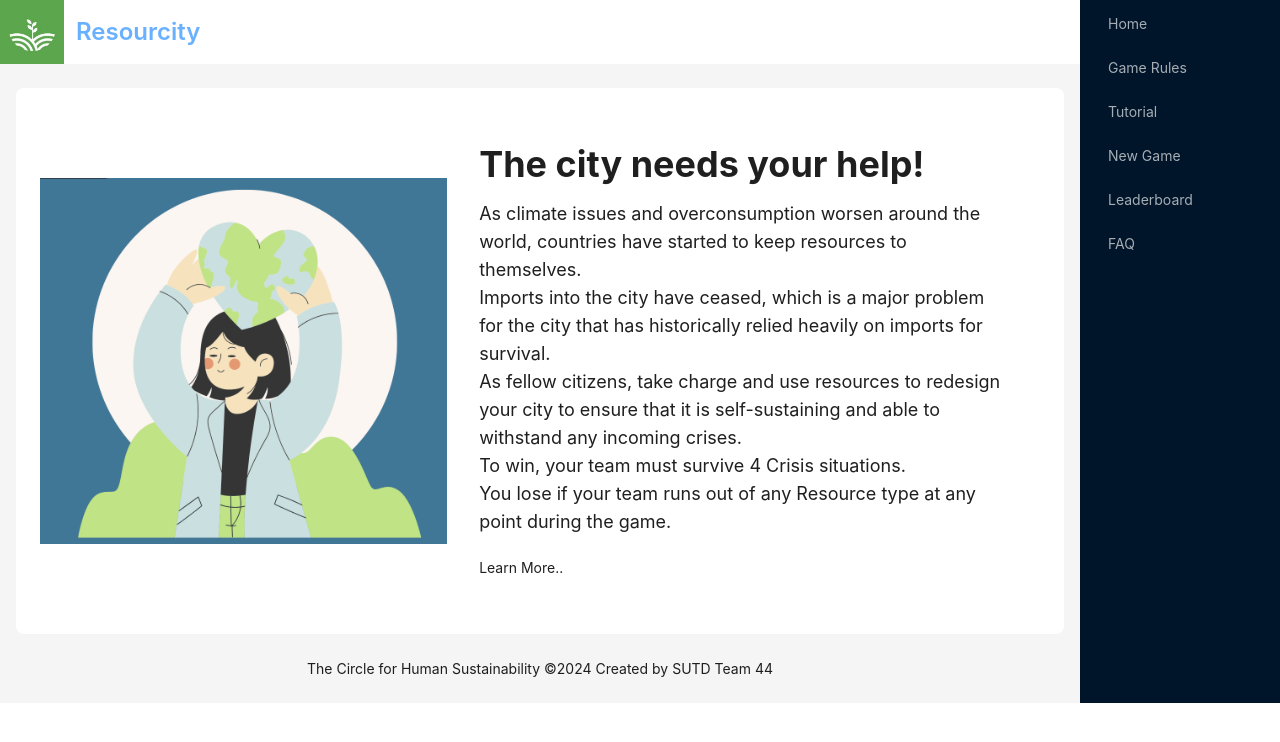
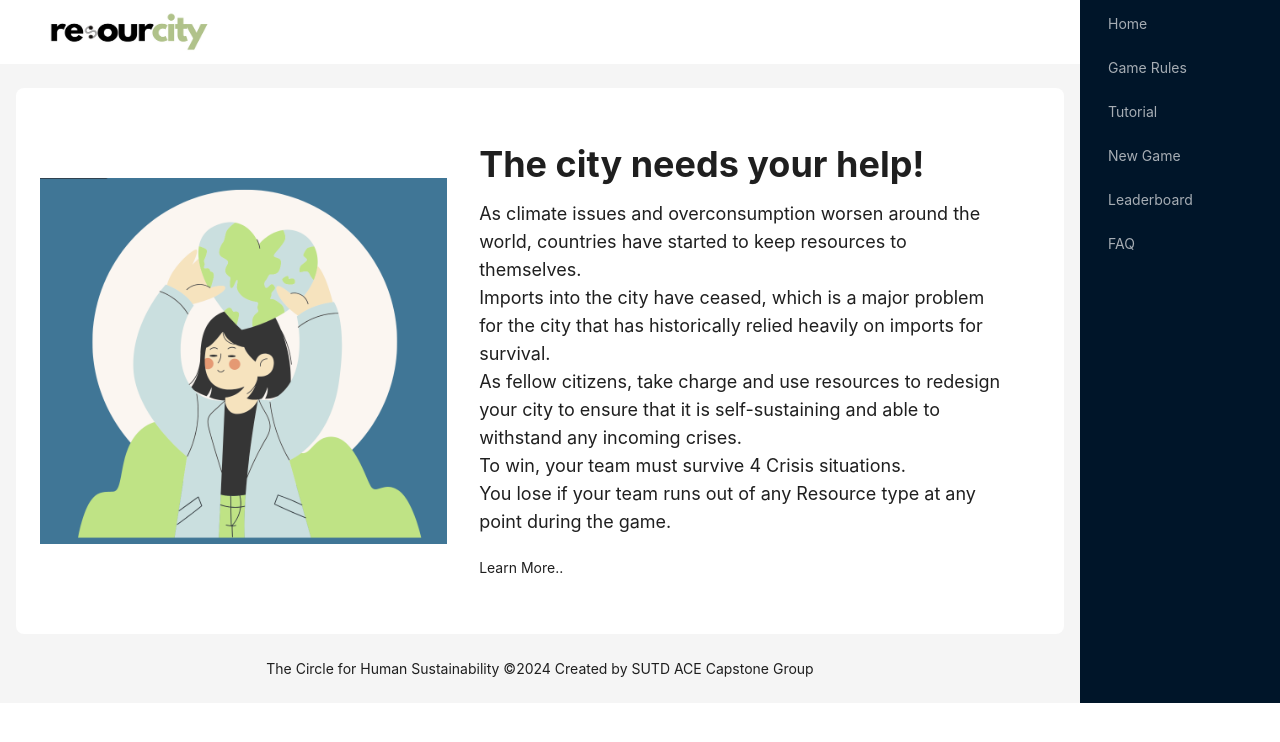
Before and after one commit to sihvn/Resourcity, a Next.js app: page /CapstoneProject/ in a window 1280 px wide. Shown: the top 742 px of the page. Built offline with nearby package versions, Linux system fonts and the light colour scheme.

Commit message:
feat: update the logo

```diff
--- a/components/baseTemplate.js
+++ b/components/baseTemplate.js
@@ -30,8 +30,8 @@ const BaseTemplate = ({ children }) => {
                     }}
                 >
                     <a className="flex items-center space-x-3 rtl:space-x-reverse">
-                        <img src="/CapstoneProject/images/logo.jpg" className="h-16" />
-                        <span className="self-center text-2xl font-semibold whitespace-nowrap">Resourcity</span>
+                        <img src="/CapstoneProject/images/logo.png" className="h-16" />
+                        {/* <span className="self-center text-2xl font-semibold whitespace-nowrap">Resourcity</span> */}
                     </a>
                 </Header>
                 <Content
@@ -56,7 +56,7 @@ const BaseTemplate = ({ children }) => {
                         textAlign: 'center',
                     }}
                 >
-                    The Circle for Human Sustainability ©{new Date().getFullYear()} Created by SUTD Team 44
+                    The Circle for Human Sustainability ©{new Date().getFullYear()} Created by SUTD ACE Capstone Group
                 </Footer>
             </Layout>
             <MenuBar />
```
Also changed, not shown: public/images/logo.jpg (deleted), public/images/logo.png (added).
